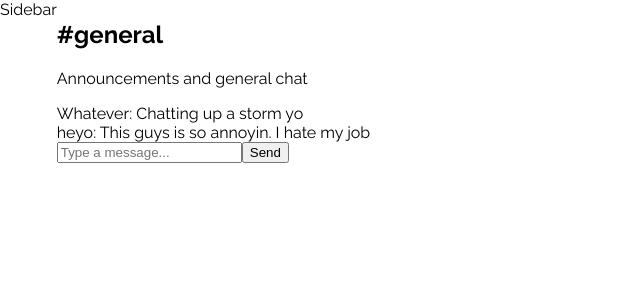
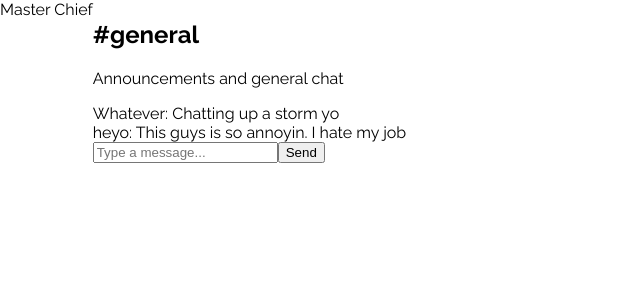
Before and after one commit to To08m/chatarang, a React (Create React App) app: page / in a window 1280 px wide. Shown: the top 300 px of the page, without its empty margins (0-640 px from the left). Built offline with nearby package versions, Linux system fonts and the light colour scheme.

Commit message:
store user in app component state

```diff
--- a/public/index.html
+++ b/public/index.html
@@ -19,7 +19,7 @@
       work correctly both with client-side routing and a non-root public URL.
       Learn how to configure a non-root public URL by running `npm run build`.
     -->
-    <title>]Chatarang</title>
+    <title>Chatarang</title>
   </head>
   <body>
     <noscript>
--- a/src/App.js
+++ b/src/App.js
@@ -4,10 +4,17 @@
 import './App.css';
 
 class App extends Component {
+  state = {
+    user: {
+      uid: '117',
+      userName: 'Master Chief',
+    }
+  }
+
   render() {
     return (
       <div className="App">
-        <Main />
+        <Main user={this.state.user}/>
       </div>
     );
   }
--- a/src/Chat.js
+++ b/src/Chat.js
@@ -20,7 +20,7 @@
         const messages = [...this.state.messages]
         messages.push({
             id: Date.now(),
-            userName:'Ferris',
+            userName: this.props.user.userName,
             body: body,
         })
         this.setState({messages})
--- a/src/Main.js
+++ b/src/Main.js
@@ -7,8 +7,8 @@
     render(){
         return(
             <div className="Main" style={styles}>
-                <Sidebar />
-                <Chat />
+                <Sidebar user={this.props.user}/>
+                <Chat user={this.props.user}/>
             </div>
         )
     }
--- a/src/Sidebar.js
+++ b/src/Sidebar.js
@@ -1,13 +1,11 @@
-import React, {Component} from 'react'
+import React from 'react'
 
-class Sidebar extends Component {
-    render(){
-        return(
-            <div className="Sidebar">
-                Sidebar
-            </div>
-        )
-    }
+const Sidebar =(props) =>{
+    return(
+        <div className="Sidebar">
+            {props.user.userName}
+        </div>
+    )
 }
 
 export default Sidebar
```
